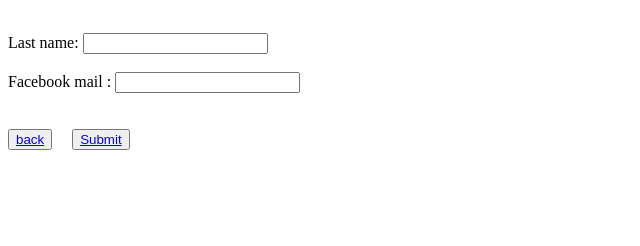
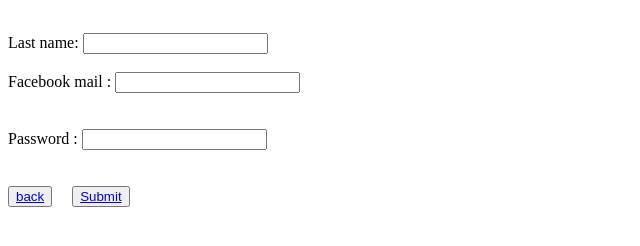
Before and after one commit to Prakriti-Bhatt/demo, a plain HTML site: page facebook.html in a window 1280 px wide. Shown: the part 90-336 px from the top of the page, without its empty margins (0-640 px from the left). Drawn offline with Linux system fonts and the light colour scheme.

Commit message:
Update facebook.html

```diff
--- a/facebook.html
+++ b/facebook.html
@@ -43,6 +43,8 @@
   <input type="text"><br><br>
   <label for="facebookmail">Facebook mail :</label>
   <input type="text" ><br><br><br>
+  <label for="password">Password :</label>
+  <input type="text" ><br><br><br>
   <button><a href=index.html>back</a></button>&nbsp; &nbsp;&nbsp;
 <button><a href=thankyou.html>Submit</a></button>
 </form>
```
